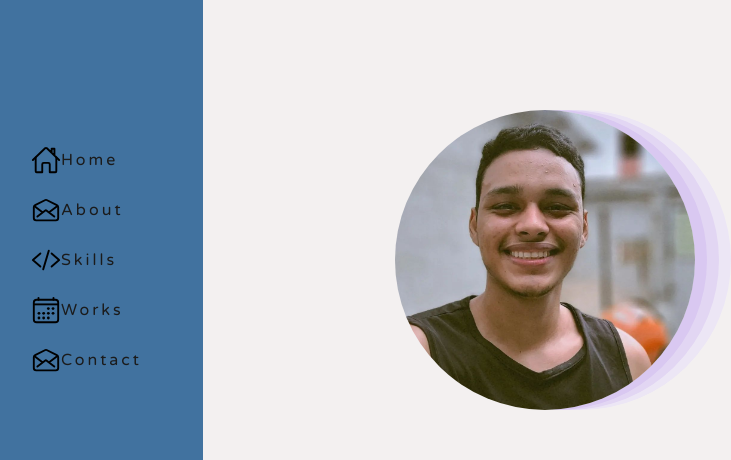
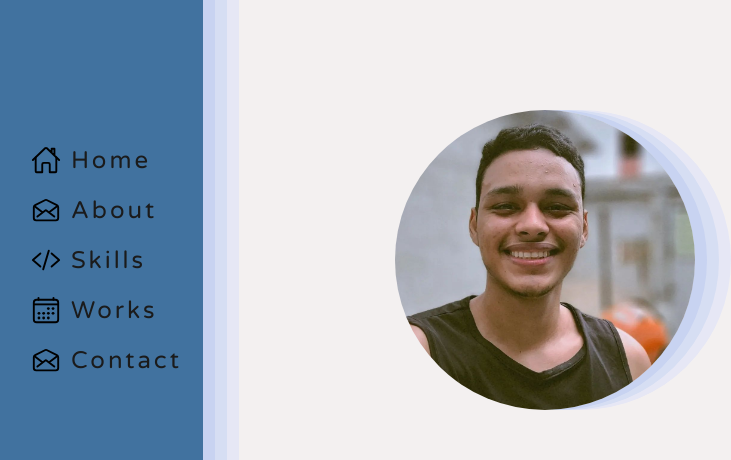
Before and after one commit to shirator/myPortfolio, a plain HTML site: page index.html in a window 1280 px wide. Shown: the part 140-600 px from the top of the page, 53-784 px from the left. Drawn offline with nearby package versions, Linux system fonts and the light colour scheme.

Commit message:
melhorando portfolio

```diff
--- a/css/style.css
+++ b/css/style.css
@@ -28,17 +28,20 @@ body {
     flex-direction: column;
     padding-left: 25%;
     justify-content: center;
+    box-shadow: 12px 0 #c8d3f1, 24px 0 #d6def3, 36px 0 #e6e7f5;
 }
 
 .navigation div {
     padding: 10px 20px;
-    max-width: 150px;
+    max-width: 230px;
     transition: background 0.2s ease-in-out;
     letter-spacing: 3px;
+    text-align: center;
+    font-size: 1.5rem;
 }
 .navigation div:hover {
     background: #274472;
-    font-size: 1.1rem;
+    font-size: 1.8rem;
     cursor: pointer;
 }
 .navigation div {
@@ -47,6 +50,7 @@ body {
 }
 .navigation div img {
     width: 30px;
+    margin-right: 10px;
 }
 .main {
     grid-area: main;
@@ -59,7 +63,7 @@ body {
     height: 300px;
     border-radius: 50%;
     margin-right: 40px;
-    box-shadow: 12px 0 #d9c8f1, 24px 0 #e2d6f3, 36px 0 #ece6f5;
+    box-shadow: 12px 0 #c8d3f1, 24px 0 #d6def3, 36px 0 #e6e7f5;
 }
 .main .introduction {
     max-width: 300px;
```
